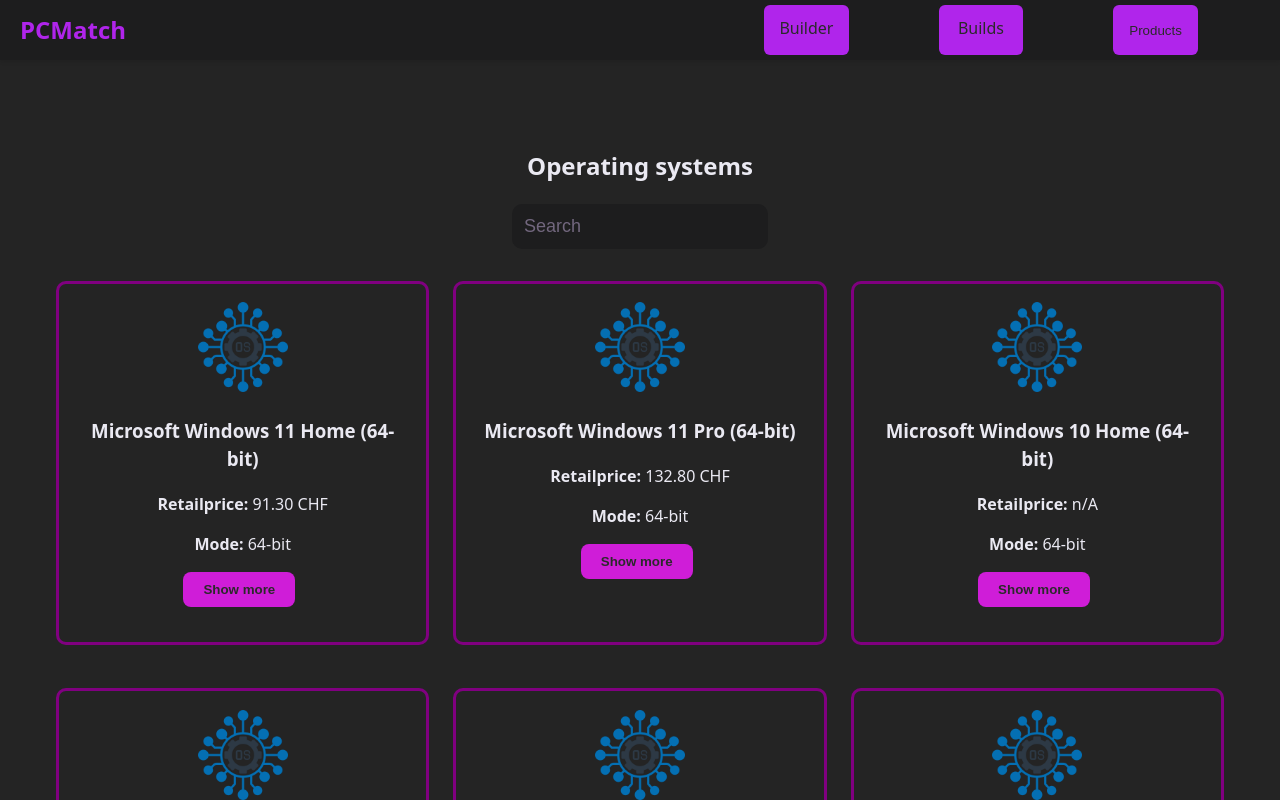
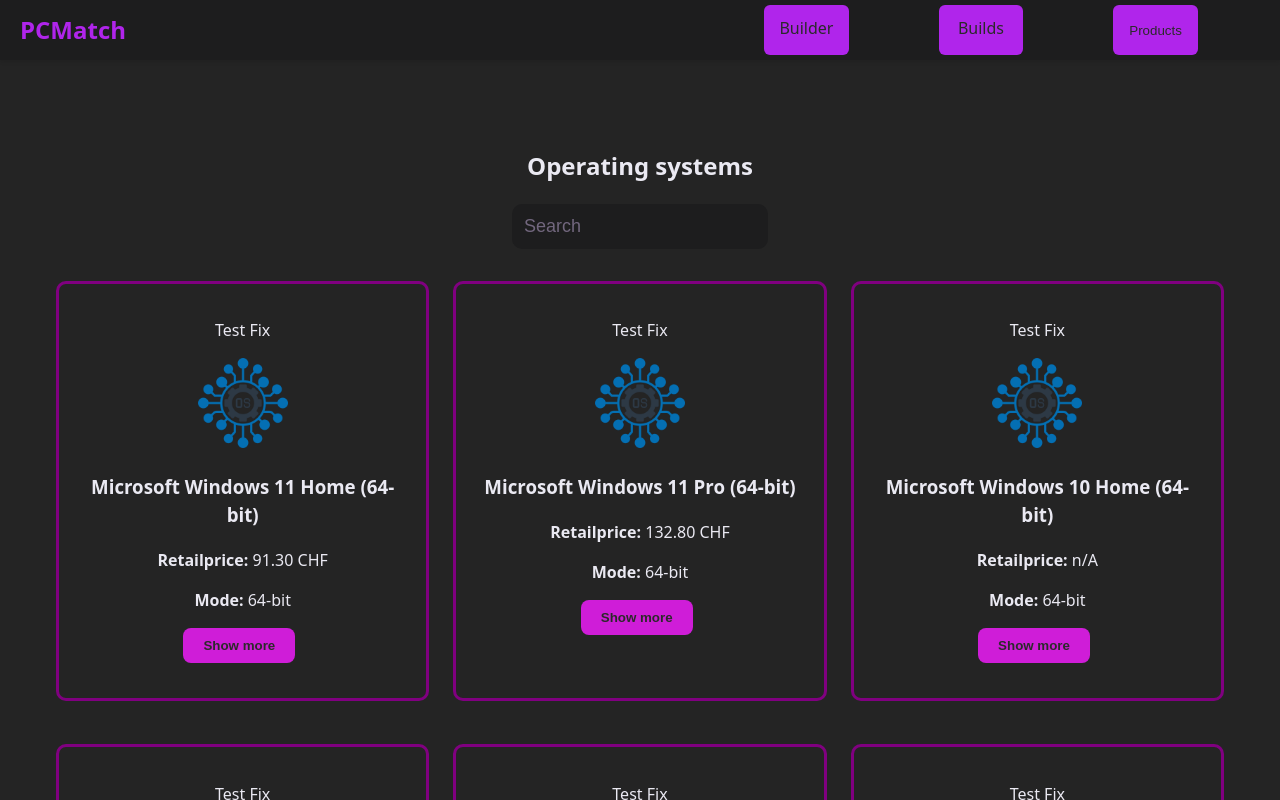
Before and after one commit to MusicToGetCodedOn/PCMatch, a React (Vite) app in the folder PCMatch/: page /products/os in a window 1280 px wide. Shown: the top 800 px of the page. Built offline with nearby package versions, Linux system fonts and the light colour scheme.

Commit message:
Fixing Error

```diff
--- a/PCMatch/src/components/OsCard.jsx
+++ b/PCMatch/src/components/OsCard.jsx
@@ -66,6 +66,7 @@
 
   return (
     <article className={styles.Card} onClick={() => handleNext(data)}>
+      <p>Test Fix</p>
       <img src={os} />
       <h3>{data.name}</h3>
       <p><strong>Retailprice: </strong>{' '}
```
